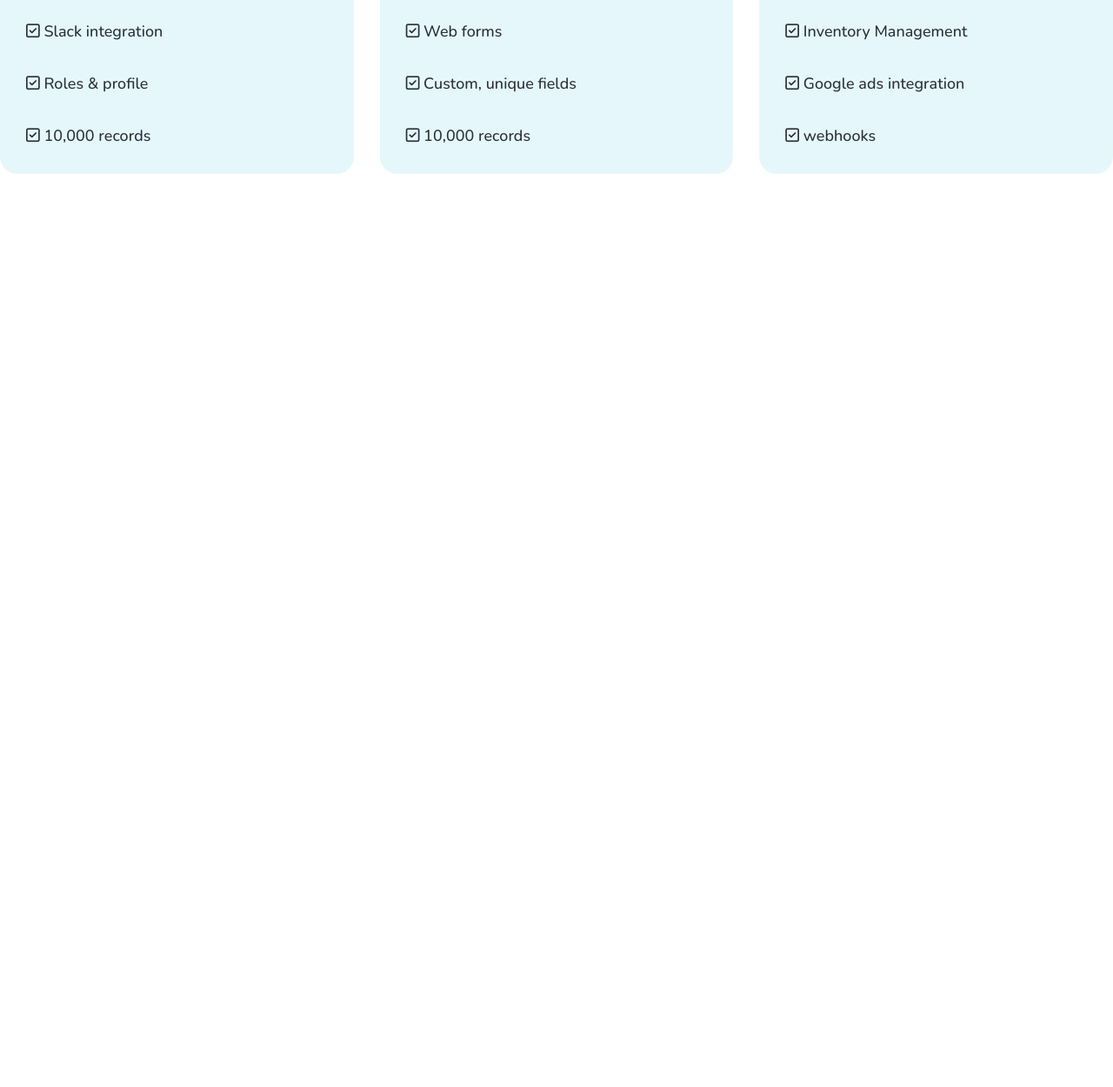
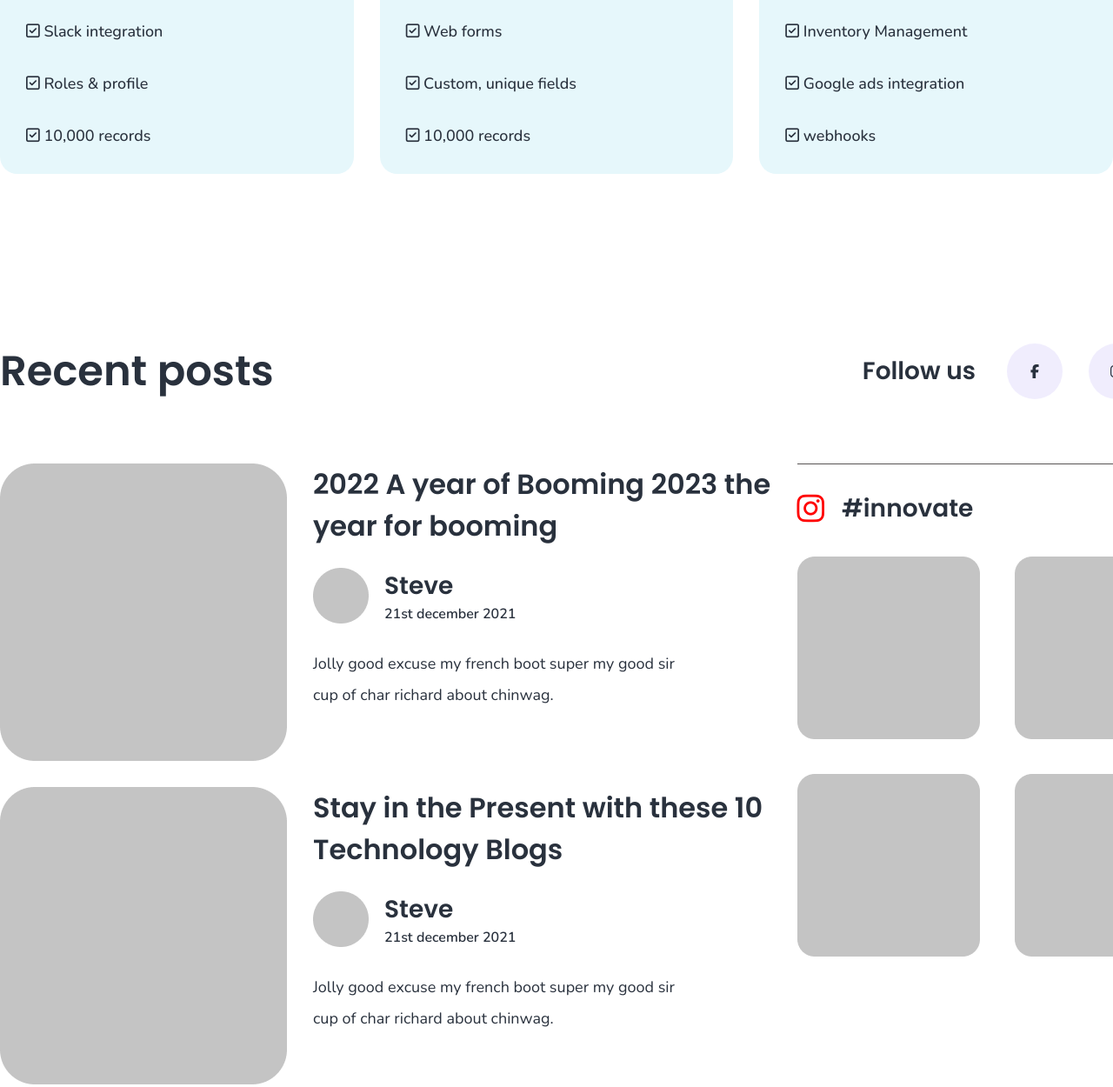
Before and after one commit to sajibkhandev/Innovate-2303, a plain HTML site: page index.html in a window 1280 px wide. Shown: the part 5471-6721 px from the top of the page at 87% size. Before the commit the page ends 5771 px from the top, so only its background shows below. Drawn offline with nearby package versions, Linux system fonts and the light colour scheme.

Commit message:
rescent part done

```diff
--- a/index.html
+++ b/index.html
@@ -323,5 +323,80 @@
         </div>
    </section>
 
+
+   <section class="recent">
+    <div class="container">
+        <div class="box">
+            <h2>Recent posts</h2>
+
+            <div class="recent-layout">
+                <h4>Follow us</h4>
+                <ul>
+                    <li><a href=""><i class="fa-brands fa-facebook-f"></i></a></li>
+                    <li><a href=""><i class="fa-brands fa-instagram"></i></a></li>
+                    <li><a href=""><i class="fa-brands fa-youtube"></i></i></a></li>
+                </ul>
+            </div>
+        </div>
+
+        <div class="box2">
+            <div class="left">
+                <div class="box3">
+                    <img src="./image/recentImage.png" alt="">
+                    <div>
+                        <h4>2022 A year of Booming 2023 the year for booming</h4>
+                        <div class="box4">
+                            <img src="./image/recentProfile.png" alt="">
+                            <div>
+                                <h6>Steve</h6>
+                                <p>21st december 2021</p>
+                            </div>
+                        </div>
+                        <p class="paraTwo">Jolly good excuse my french boot super my good sir cup of char richard about chinwag.</p>
+                    </div>
+                </div>
+                <div class="box3">
+                    <img src="./image/recentImage.png" alt="">
+                    <div>
+                        <h4>Stay in the Present with these 10 Technology Blogs</h4>
+                        <div class="box4">
+                            <img src="./image/recentProfile.png" alt="">
+                            <div>
+                                <h6>Steve</h6>
+                                <p>21st december 2021</p>
+                            </div>
+                        </div>
+                        <p class="paraTwo">Jolly good excuse my french boot super my good sir cup of char richard about chinwag.</p>
+                    </div>
+                </div>
+            </div>
+            <div class="right">
+                <div class="recent-right-part">
+                    <span><i class="fa-brands fa-instagram"></i></span><h2>#innovate</h2>
+                </div>
+
+                <div class="box5">
+                    <div class="image-box">
+                        <img src="./image/recentImage2.png" alt="">
+                    </div>
+                    <div class="image-box">
+                        <img src="./image/recentImage2.png" alt="">
+                    </div>
+                    <div class="image-box">
+                        <img src="./image/recentImage2.png" alt="">
+                    </div>
+                    <div class="image-box">
+                        <img src="./image/recentImage2.png" alt="">
+                    </div>
+                </div>
+            </div>
+        </div>
+
+
+
+    </div>
+
+   </section>
+
 </body>
 </html>
--- a/style/style.css
+++ b/style/style.css
@@ -808,3 +808,158 @@ box-shadow: 0px 0px 33px -20px rgba(0,0,0,0.75);
 /*=============================
  Trail part end
  ==============================*/
+/*=============================
+ recent part start
+ ==============================*/
+ .recent{
+    transform: translateY(550px);
+    padding-bottom: 70px;
+ }
+ .recent .box{
+    justify-content: space-between;
+    align-content: center;
+    padding-bottom: 70px;
+ }
+ .recent .box h2{
+    font-size: 48px;
+    font-family: "Poppins", serif;
+    color: #29313D;
+    font-weight: 600;
+ }
+ .recent .recent-layout {
+    display: flex;
+    align-items: center;
+    column-gap: 36px;
+ }
+ .recent .recent-layout ul{
+    display: flex;
+    column-gap: 30px;
+ }
+
+ .recent .recent-layout h4{
+    font-size: 28px;
+    font-family: "Poppins", serif;
+    color: #29313D;
+    font-weight: 600;
+
+ }
+
+ .recent .recent-layout ul li a{
+    width: 64px;
+    height: 64px;
+    background: rgba(106, 85, 234,0.10);
+    border-radius: 50%;
+    display: flex;
+    justify-content: center;
+    align-items: center;
+    transition: .4s;
+
+ }
+ .recent .recent-layout ul li:hover a{
+    background: #6A55EA;
+
+ }
+
+ .recent .recent-layout ul li:hover a i{
+    color: white;
+ }
+ /* recent Layout Two start */
+ .recent .box2{
+    display: flex;
+ }
+ .recent .box2 .left{
+    width: 65%;
+
+
+ }
+
+ .recent .box2 .right{
+    width: 35%;
+    border-top: 1px solid rgb(87, 83, 83);
+
+
+
+ }
+ .recent .box3{
+    display: flex;
+    column-gap: 30px;
+
+}
+.recent .box3:last-child{
+     padding-top: 30px;
+
+ }
+ .recent .box3 h4{
+    font-size: 32px;
+    font-family: "Poppins", serif;
+    font-weight:600 ;
+    color: #29313D;
+    width: 552px;
+    padding-bottom: 24px;
+
+ }
+ .recent .box4 {
+    display: flex;
+    column-gap: 18px;
+    align-items: center;
+ }
+ .recent .box4  h6{
+    font-size: 28px;
+    font-family: "Poppins", serif;
+    font-weight:600 ;
+    color: #29313D;
+
+ }
+ .recent .box4  p{
+    font-size: 16px;
+    font-weight:600 ;
+    color: #29313D;
+    font-family:"Nunito", serif;
+
+ }
+ .recent .paraTwo{
+    font-size: 18px;
+    font-family:"Nunito", serif;
+    font-weight:400 ;
+    color: #29313D;
+    width: 443px;
+    padding-top: 28px;
+    line-height: 200%;
+
+
+ }
+ .recent .recent-right-part{
+    display: flex;
+    column-gap: 20px;
+    align-items: center;
+    padding-top: 30px;
+ }
+ .recent .recent-right-part span i{
+    font-size: 36px;
+    color: red;
+
+ }
+ .recent .recent-right-part h2{
+    font-size: 28px;
+    font-family: "Poppins", serif;
+    font-weight:600 ;
+    color: #29313D;
+ }
+ .recent .box5{
+    padding-top: 34px;
+    display: flex;
+    flex-wrap: wrap;
+    gap: 40px;
+ }
+
+ .recent .image-box{
+    width: 210px;
+    height: 210px;
+    border-radius: 20px;
+ }
+ .recent .image-box img{
+    width: 100%;
+ }
+/*=============================
+ recent part end
+ ==============================*/
```
Also changed, not shown: image/recentImage.png (added), image/recentImage2.png (added), image/recentProfile.png (added).
